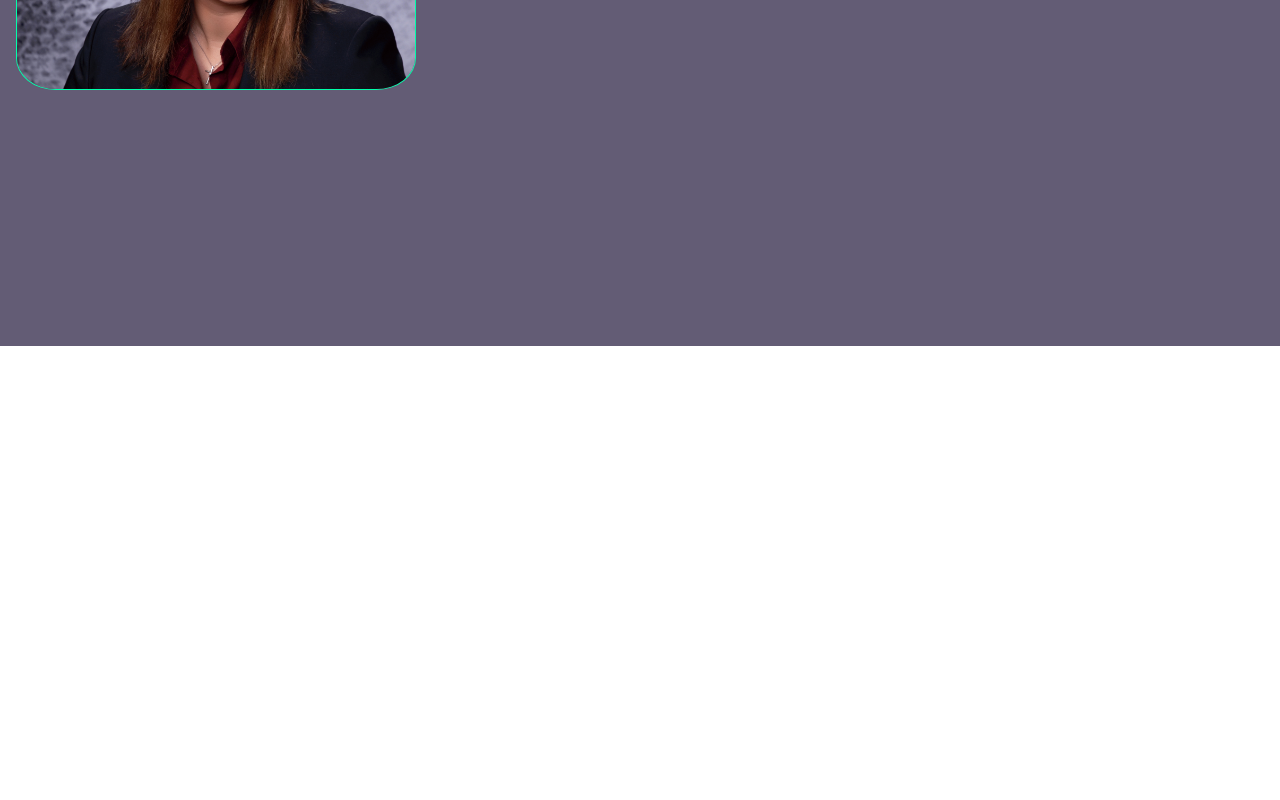
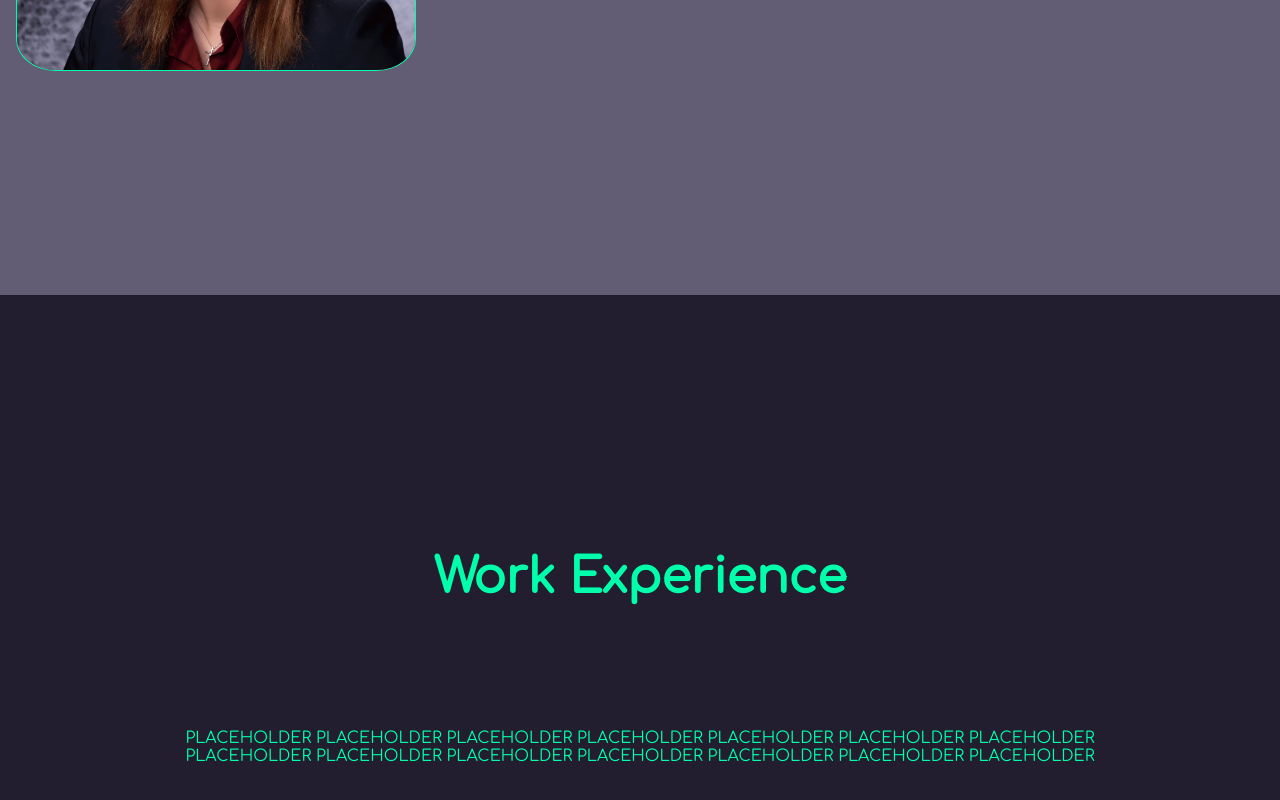
Before and after one commit to lauren-leigh/Laurens-App, a React (Create React App) app: page / in a window 1280 px wide. Shown: the part 1286-2086 px from the top of the page. Before the commit the page ends 1632 px from the top, so only its background shows below. Built offline with nearby package versions, Linux system fonts and the light colour scheme.

Commit message:
add work section

```diff
--- a/src/App.js
+++ b/src/App.js
@@ -2,6 +2,8 @@ import './App.css';
 import Nav from './Nav/Nav';
 import Name from './Namesake/Namesake';
 import About from './Pages/About';
+import Work from './Pages/Work';
+import Contact from './Pages/Contact';
 
 
 export default function App() {
@@ -10,6 +12,8 @@ export default function App() {
       <Nav />
       <Name />
       <About />
+      <Work />
+      {/* <Contact /> */}
     </div>
   );
 }
--- a/src/Pages/About.css
+++ b/src/Pages/About.css
@@ -3,7 +3,8 @@
     background-color: hsl(256, 12%, 41%);
     padding: 16rem 1rem 16rem 1rem;
     width: 100%;
-    margin-top: -15%;
+    height: 100vh;
+    margin-top: -16.5%;
 }
 
 .info {
@@ -17,7 +18,6 @@
     display: flex;
     flex-direction: row;
     justify-content: space-between;
-    width: 100%;
 }
 
 .about .container img {
@@ -30,6 +30,7 @@
 .about .container .column h2 {
     color: hsl(160, 100%, 50%);
     text-align: center;
+    font-size: 300%;
 }
 
 .about .container .column p {
@@ -39,27 +40,29 @@
 
 @media screen and (max-width: 800px) {
     .about {
-        padding: 22rem 1rem 22rem 1rem;
+        padding: 10rem 1rem 10rem 1rem;
         width: 100%;
+        height: 100vh;
     }
     .about .container {
         display: flex;
         justify-content: center;
+        flex-direction: column;
         margin-left: 0%;
     }
     .about .container img {
-        position: absolute;
-        top: 120%;
-        height: 14rem;
+        height: 90%;
         border: double 1px hsl(160, 100%, 50%);
         border-radius: 10%;
     }
     .about .column {
         text-align: center;
+        margin-top: 5%;
     }
     .about .container .column h2 {
         color: hsl(160, 100%, 50%);
         border-bottom: solid 1px hsl(160, 100%, 50%);
         padding-bottom: 5%;
+        font-size: 200%;
     }
 }
--- a/src/Pages/Work.css
+++ b/src/Pages/Work.css
@@ -0,0 +1,17 @@
+
+.work-container {
+    height: 100vh;
+    width: 100%;
+    padding: 16rem 1rem 16rem 1rem;
+    background-color: hsl(257, 24%, 15%);
+    color: hsl(160, 100%, 50%);
+    display: flex;
+    flex-direction: column;
+    align-content: center;
+    text-align: center;
+}
+
+.work-container .head-container {
+    font-size: 200%;
+    margin-bottom: 10%;
+}
--- a/src/Pages/Work.js
+++ b/src/Pages/Work.js
@@ -0,0 +1,19 @@
+import React from 'react'
+import './Work.css';
+
+function Work() {
+  return (
+    <div className="work-container">
+        <div className="head-container">
+            <h2>Work Experience</h2>
+        </div>
+        <div className="body-container">
+            <p>PLACEHOLDER PLACEHOLDER PLACEHOLDER PLACEHOLDER PLACEHOLDER PLACEHOLDER PLACEHOLDER</p>
+            <p>PLACEHOLDER PLACEHOLDER PLACEHOLDER PLACEHOLDER PLACEHOLDER PLACEHOLDER PLACEHOLDER</p>
+
+        </div>
+    </div>
+  )
+}
+
+export default Work
```
